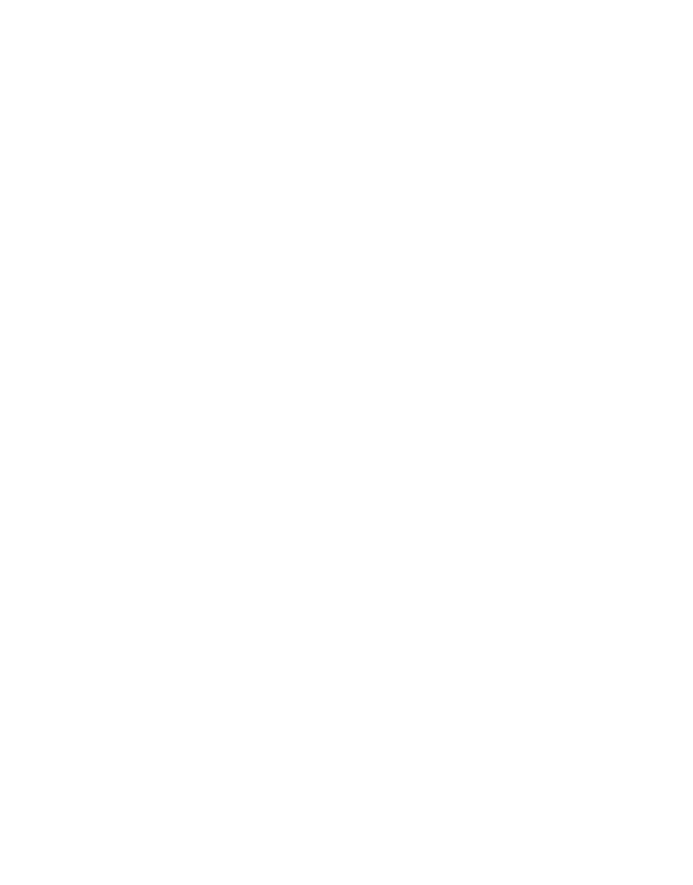
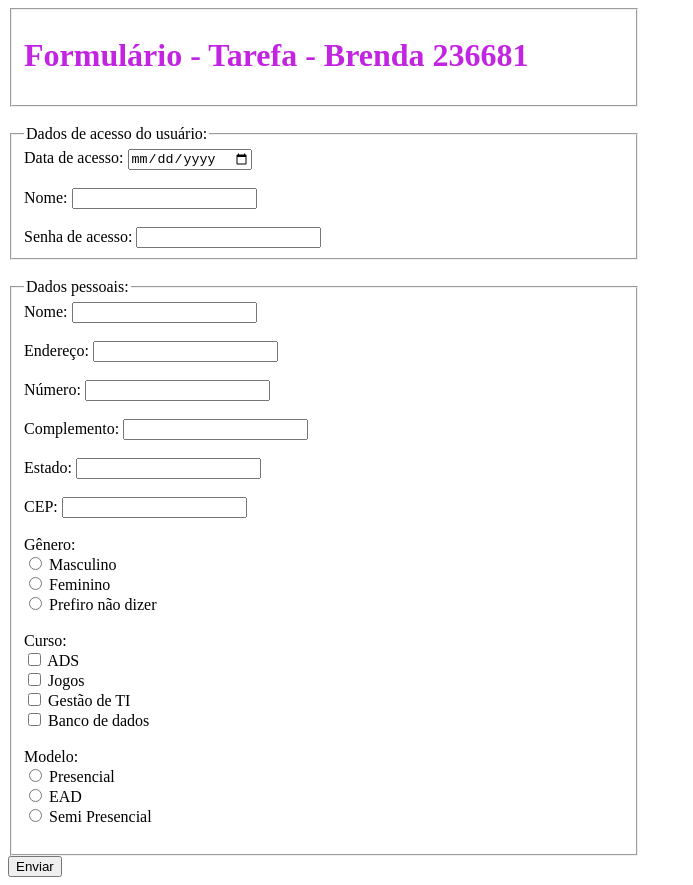
Before and after one commit to BreMiranda/LP_FrontEnd, a plain HTML site: page Aula5/Forms_Taref/Index.html in a window 1280 px wide. Shown: the whole page, without its empty margins (0-693 px from the left). Before the commit the page ends 800 px from the top, so only its background shows below. Drawn offline with Linux system fonts and the light colour scheme.

Commit message:
tarefa de formulário

```diff
--- a/Aula5/Forms_Taref/Index.html
+++ b/Aula5/Forms_Taref/Index.html
@@ -1,13 +1,86 @@
 <!DOCTYPE html>
 <html lang="en">
+
 <head>
     <meta charset="UTF-8">
     <meta name="viewport" content="width=device-width, initial-scale=1.0">
-    <title>Document</title>
+    <title>Forms</title>
 </head>
+
 <body>
     <form action="https://www.w3schools.com/action_page.php">
 
+        <fieldset style="width: 600px; color: rgb(195, 36, 226);">
+            <h1>Formulário - Tarefa - Brenda 236681</h1>
+        </fieldset>
+
+        <br>
+        <fieldset style="width: 600px">
+            <legend>Dados de acesso do usuário:</legend>
+            <label for="n">Data de acesso: </label>
+            <input id="n" type="date" name="date"><br> <br>
+            <label for="nome">Nome:</label>
+            <input id="nome" type="text"><br> <br>
+            <label for="senha">Senha de acesso:</label>
+            <input type="password" name="senha" id="senha">
+        </fieldset>
+        <br>
+        <fieldset style="width: 600px">
+            <legend>Dados pessoais:</legend>
+            <label for="nome">Nome:</label>
+            <input id="nome" type="text"><br> <br>
+            <label for="endereco">Endereço:</label>
+            <input id="endereco" type="text"><br> <br>
+            <label for="num">Número:</label>
+            <input id="num" type="text"><br> <br>
+            <label for="complemento">Complemento:</label>
+            <input id="complemento" type="text"><br> <br>
+            <label for="">Estado:</label>
+            <input list="Estados" name="Estados">
+            <datalist id="Estados">
+                <option value="Escolha seu estado" select>
+                <option value="São Paulo">
+                <option value="Rio de Janeiro">
+                <option value="Bahia">
+                <option value="Minas Gerais">
+                <option value="Curitiba">
+            </datalist>
+            <br><br>
+            <label for="CEP">CEP:</label>
+            <input type="text" name="CEP" id="CEP"></input>
+            <br><br>
+            <label for="genero">Gênero:</label>
+            <br>
+            <input type="radio" id="Masculino" name="genero" value="Gênero">
+            <label for="Masculino">Masculino</label><br>
+            <input type="radio" id="Feminino" name="genero" value="Feminino">
+            <label for="Feminino">Feminino</label><br>
+            <input type="radio" id="Prefiro" name="genero" value="Prefiro">
+            <label for="Prefiro">Prefiro não dizer</label>
+            <br><br>
+            <label for="">Curso: </label> <br>
+            <input type="checkbox" id="Curso1" name="Curso1" value="ADS">
+            <label for="Curso1"> ADS</label><br>
+            <input type="checkbox" id="Curso2" name="Curso2" value="Jogos">
+            <label for="Curso2"> Jogos</label><br>
+            <input type="checkbox" id="Curso3" name="Curso3" value="Gestão de TI">
+            <label for="Curso3"> Gestão de TI</label> <br>
+            <input type="checkbox" id="Curso4" name="Curso4" value="Banco de dados">
+            <label for="Curso4"> Banco de dados</label>
+            <br><br>
+            <label for="Modelo">Modelo:</label>
+            <br>
+            <input type="radio" id="Presencial" name="modelo" value="Presencial">
+            <label for="Presencial">Presencial</label><br>
+            <input type="radio" id="EAD" name="modelo" value="EAD">
+            <label for="EAD">EAD</label><br>
+            <input type="radio" id="Semi Presencial" name="modelo" value="Semi Presencial">
+            <label for="Semi Presencial">Semi Presencial</label>
+            <br><br>
+        </fieldset>
+        <input type="submit" value="Enviar">
+        <br>
     </form>
 </body>
+
 </html>
```
